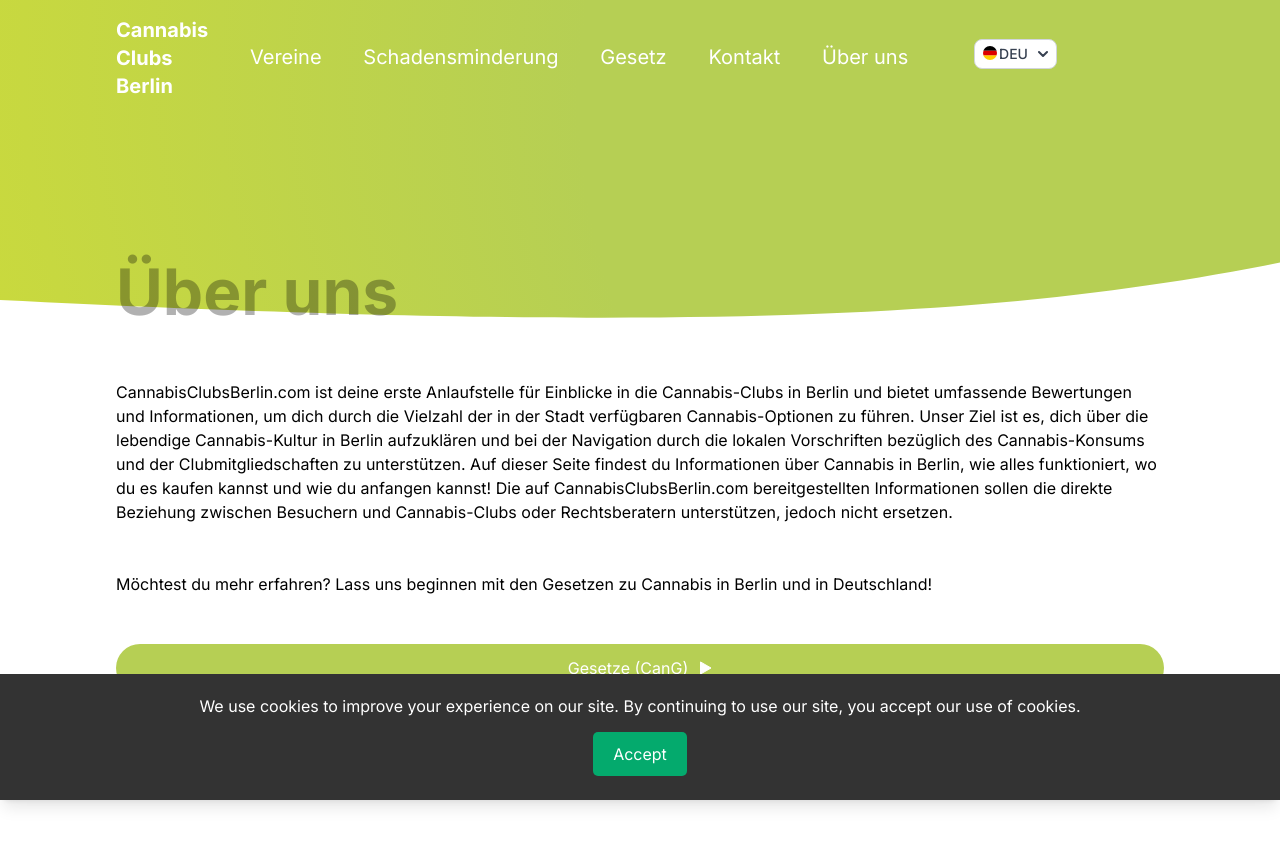
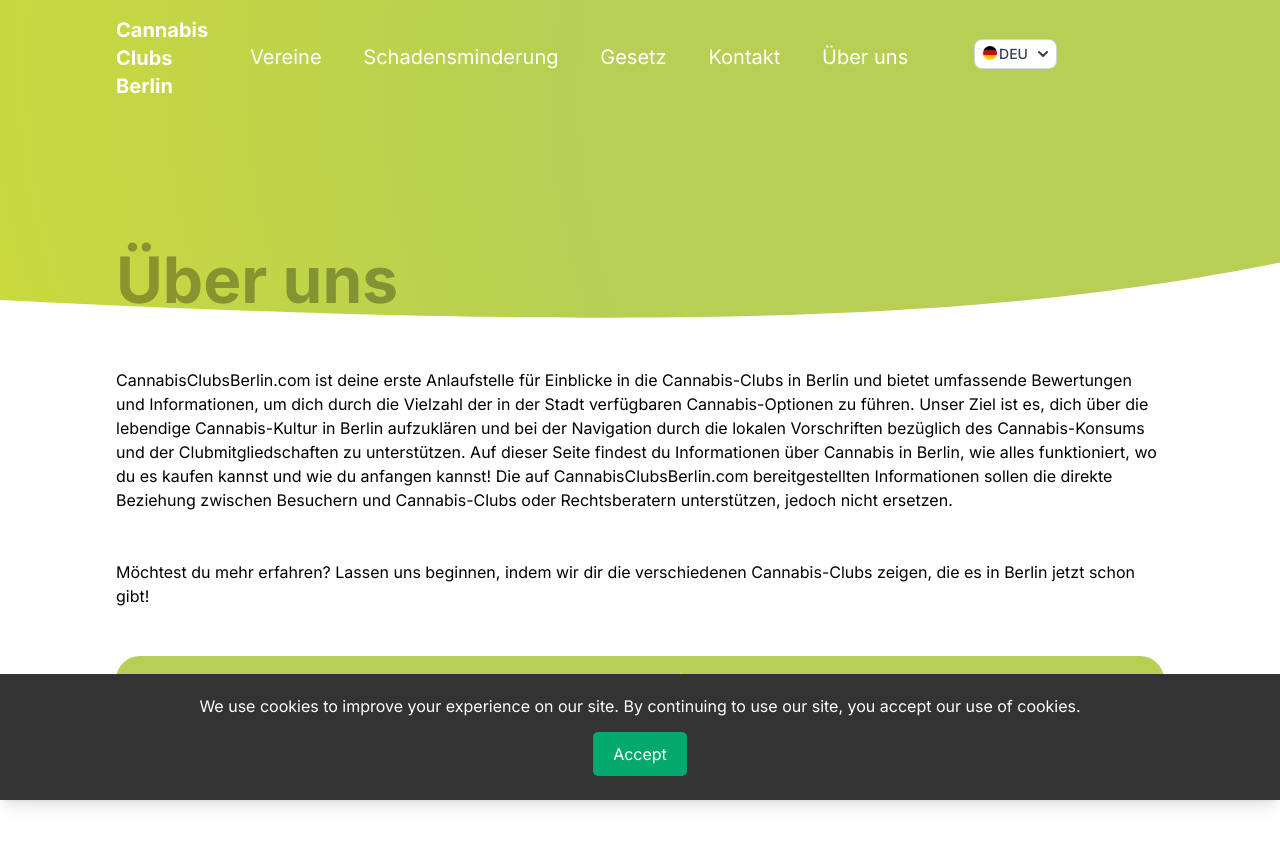
Before and after one commit to marcaufderheyde/cannabisclubsberlin.com, a Next.js app: page /de/about in a window 1280 px wide. Shown: the top 846 px of the page. Built offline with nearby package versions, Linux system fonts and the light colour scheme; some icons are missing.

Commit message:
CAN-66 - about page button links to clubs page
Problem: the law is not main content

Solution: send people straight to the clubs

```diff
--- a/app/[locale]/about/about-content.tsx
+++ b/app/[locale]/about/about-content.tsx
@@ -15,9 +15,9 @@ export default function AboutContent() {
             <ActionButton
                 backgroundColor={'#B6CF54'}
                 textColor={'#ffffff'}
-                href={`/${localActive}/law`}
+                href={`/${localActive}/clubs`}
             >
-                {t('local_laws_button')}
+                {t('discover_button')}
             </ActionButton>
         </div>
     );
--- a/messages/de.json
+++ b/messages/de.json
@@ -16,8 +16,8 @@
     "AboutPage": {
         "headline": "Über uns",
         "headline_description": "CannabisClubsBerlin.com ist deine erste Anlaufstelle für Einblicke in die Cannabis-Clubs in Berlin und bietet umfassende Bewertungen und Informationen, um dich durch die Vielzahl der in der Stadt verfügbaren Cannabis-Optionen zu führen. Unser Ziel ist es, dich über die lebendige Cannabis-Kultur in Berlin aufzuklären und bei der Navigation durch die lokalen Vorschriften bezüglich des Cannabis-Konsums und der Clubmitgliedschaften zu unterstützen. Auf dieser Seite findest du Informationen über Cannabis in Berlin, wie alles funktioniert, wo du es kaufen kannst und wie du anfangen kannst! Die auf CannabisClubsBerlin.com bereitgestellten Informationen sollen die direkte Beziehung zwischen Besuchern und Cannabis-Clubs oder Rechtsberatern unterstützen, jedoch nicht ersetzen.",
-        "headline_subdescription": "Möchtest du mehr erfahren? Lass uns beginnen mit den Gesetzen zu Cannabis in Berlin und in Deutschland!",
-        "local_laws_button": "Gesetze (CanG)"
+        "headline_subdescription": "Möchtest du mehr erfahren? Lassen uns beginnen, indem wir dir die verschiedenen Cannabis-Clubs zeigen, die es in Berlin jetzt schon gibt!",
+        "discover_button": "Entdecken"
     },
     "LawPage": {
         "headline": "Gesetze (CanG)",
--- a/messages/en.json
+++ b/messages/en.json
@@ -16,8 +16,8 @@
     "AboutPage": {
         "headline": "About us",
         "headline_description": "CannabisClubsBerlin.com is your premier source for insights into cannabis clubs in Berlin, offering comprehensive reviews and information to guide the Berlin population through the myriad of cannabis options available in the city. Our mission is to educate and inform users about the vibrant cannabis culture in Berlin and to navigate the local regulations regarding cannabis use and club memberships. On this page you will find information about cannabis in Berlin, how it all works, where you can buy it, and how you can get started! The information provided on CannabisClubsBerlin.com aims to support, but not replace, the direct relationship between visitors and cannabis clubs or legal advisors.",
-        "headline_subdescription" : "Want to find out more? Let's get you started on the laws on Cannabis in Berlin, and in Germany!",
-        "local_laws_button": "Laws (CanG)"
+        "headline_subdescription" : "Want to find out more? Let's get you started by showing you the difference cannabis clubs available in Berlin right now!",
+        "discover_button": "Discover"
     },
     "LawPage": {
         "headline": "Laws (CanG)",
```
